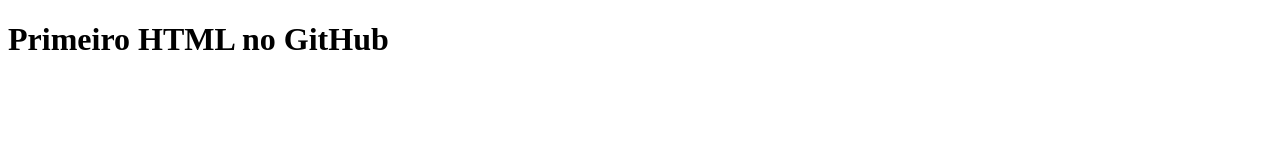
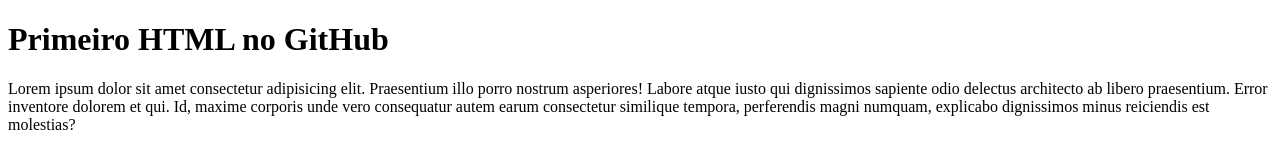
Before and after one commit to profdiogosenai/teste-git, a plain HTML site: page index.html in a window 1280 px wide. Drawn offline with Linux system fonts and the light colour scheme.

Commit message:
Inclusão de Páragrafo

```diff
--- a/index.html
+++ b/index.html
@@ -8,6 +8,7 @@
 </head>
 <body>
     <h1>Primeiro HTML no GitHub</h1>
+    Lorem ipsum dolor sit amet consectetur adipisicing elit. Praesentium illo porro nostrum asperiores! Labore atque iusto qui dignissimos sapiente odio delectus architecto ab libero praesentium. Error inventore dolorem et qui. Id, maxime corporis unde vero consequatur autem earum consectetur similique tempora, perferendis magni numquam, explicabo dignissimos minus reiciendis est molestias?
 
 </body>
 </html>
```
